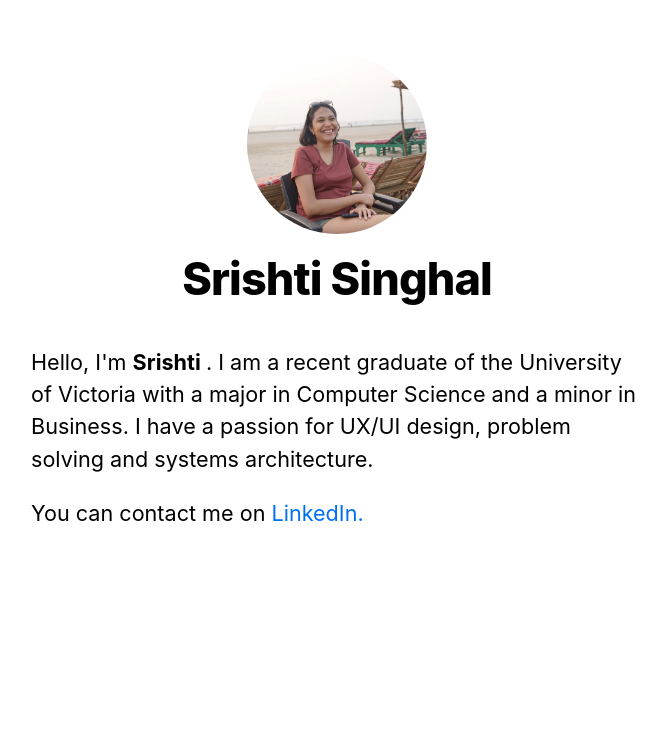
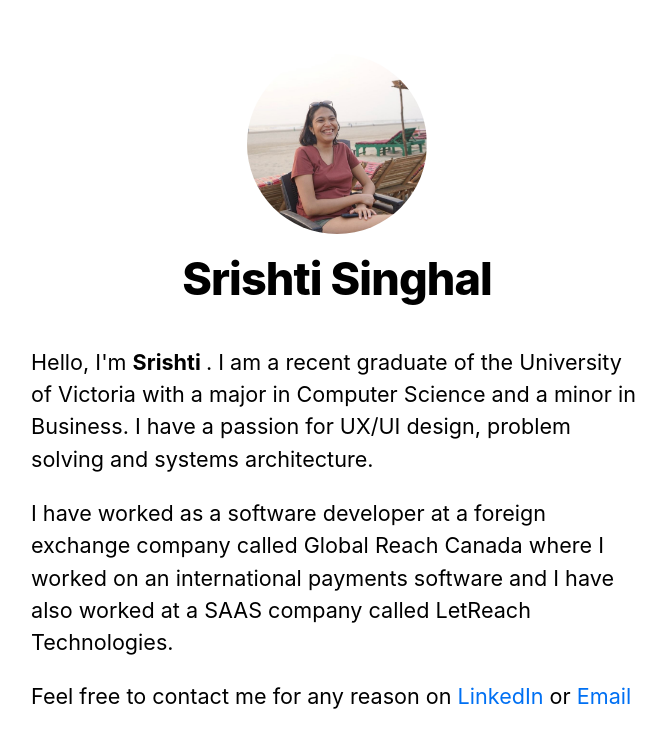
Before and after one commit to SrishtiSinghal/portfolio, a Next.js app: page / in a window 1280 px wide. Shown: the top 748 px of the page, without its empty margins (303-969 px from the left). Built offline with nearby package versions, Linux system fonts and the light colour scheme.

Commit message:
more changes

```diff
--- a/pages/index.js
+++ b/pages/index.js
@@ -12,10 +12,12 @@ export default function Home() {
         <p>Hello, I'm <strong>Srishti </strong>. I am a recent graduate of the University of Victoria
          with a major in Computer Science and a minor in Business. I have a passion for UX/UI design, problem solving and systems
          architecture.</p>
+        <p> I have worked as a software developer at a foreign exchange company called Global Reach Canada where I worked on an international payments
+           software and I have also worked at a SAAS company called LetReach Technologies. </p>
         <p>
-
+        Feel free to contact me for any reason on <a href= "https://www.linkedin.com/in/srishti98/">LinkedIn </a> or
+         <a href="mailto:singhalsrishti98@gmail.com"> Email </a>
         </p>
-        You can contact me on <a href= "https://www.linkedin.com/in/srishti98/">LinkedIn.</a>
       </section>
     </Layout>
   )
```
